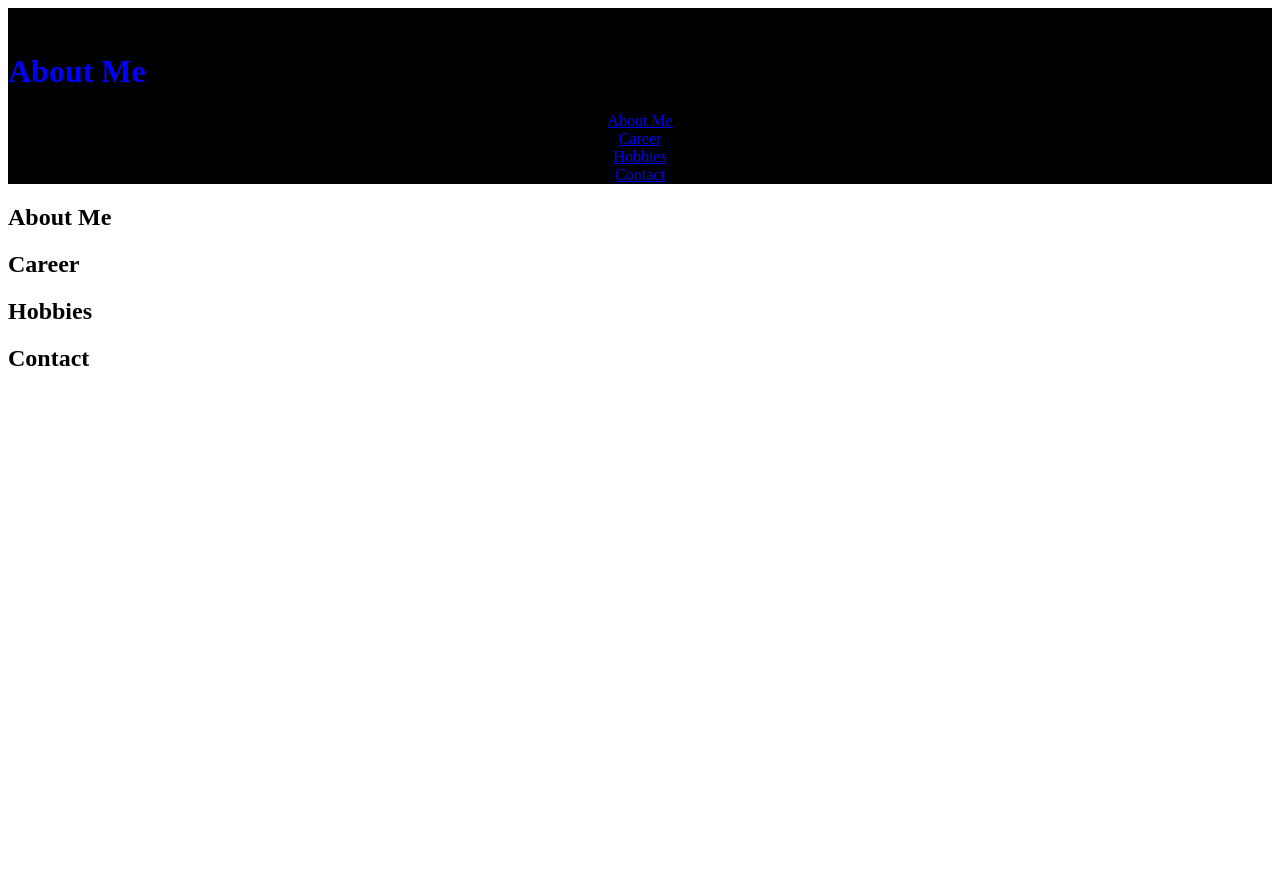
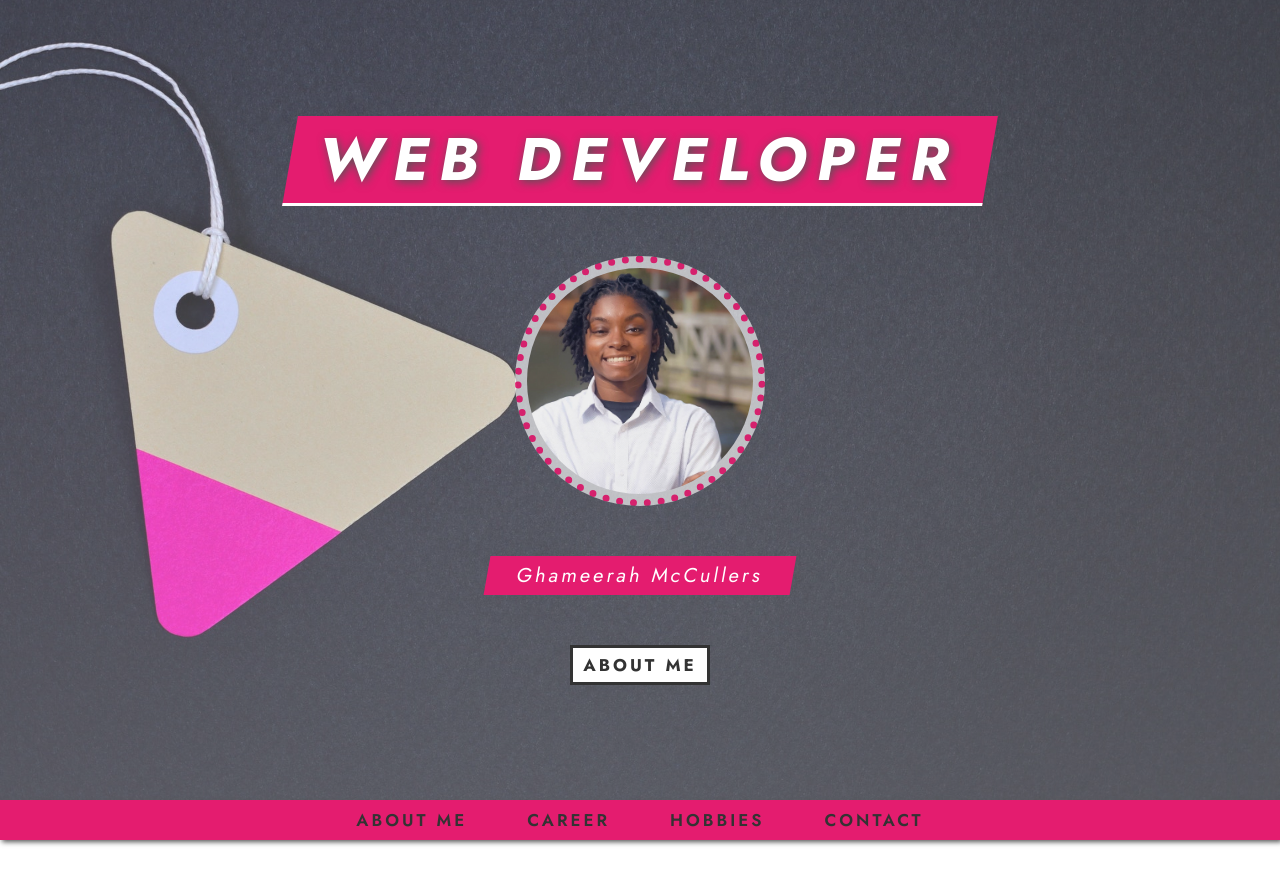
Before and after one commit to ameerrah9/about-me, a plain HTML site: page index.html in a window 1280 px wide. Shown: the top 884 px of the page. Before the commit the page ends 800 px from the top, so only its background shows below. Drawn offline with Linux system fonts and the light colour scheme.

Commit message:
Create Navbar

```diff
--- a/index.html
+++ b/index.html
@@ -7,180 +7,40 @@
     <meta name="viewport" content="width=device-width, initial-scale=1.0" />
     <title>About Me</title>
     <link href="styles.css" rel="stylesheet" />
+    <link rel="stylesheet" href="https://cdnjs.cloudflare.com/ajax/libs/font-awesome/6.1.1/css/all.min.css" integrity="sha512-KfkfwYDsLkIlwQp6LFnl8zNdLGxu9YAA1QvwINks4PhcElQSvqcyVLLD9aMhXd13uQjoXtEKNosOWaZqXgel0g==" crossorigin="anonymous" referrerpolicy="no-referrer"
+    />
+    <link rel="preconnect" href="https://fonts.googleapis.com" />
+    <link rel="preconnect" href="https://fonts.gstatic.com" crossorigin />
+    <link href="https://fonts.googleapis.com/css2?family=Jost:wght@100;200;300;400;500;600;700;800;900&display=swap" rel="stylesheet" />
 </head>
 
 <body>
-    <!-- Page Title -->
-    <header>
-        <h1>About Me</h1>
-        <nav>
-            <ul class="top-nav">
-                <li>
-                    <a href="#about">About Me</a>
-                </li>
-                <li>
-                    <a href="#career">Career</a>
-                </li>
-                <li>
-                    <a href="#hobbies">Hobbies</a>
-                </li>
-                <li>
-                    <a href="#contact">Contact</a>
-                </li>
-            </ul>
+    <div class="container">
+        <!-- Section 1 -->
+        <section class="section-1 center">
+            <h1 class="section-1-heading">Web Developer</h1>
+            <img src="images/profile.jpg" alt="Ghameerah McCullers" class="person-img" />
+            <h3 class="person-name">Ghameerah McCullers</h3>
+            <a href="#" class="section-1-btn">About Me</a>
+        </section>
+        <!-- End of Section 1-->
+
+        <!-- Navbar -->
+        <nav class="navbar center">
+            <a href="#" class="navbar-link">About Me</a>
+            <a href="#" class="navbar-link">Career</a>
+            <a href="#" class="navbar-link">Hobbies</a>
+            <a href="#" class="navbar-link">Contact</a>
         </nav>
-    </header>
+        <br /><br /><br /><br /><br /><br /><br /><br /><br /><br /><br /><br /><br /><br /><br /><br /><br /><br /><br /><br /><br /><br /><br /><br /><br /><br /><br /><br /><br /><br /><br /><br /><br /><br /><br /><br /><br /><br /><br /><br /><br
+        /><br /><br /><br /><br /><br /><br /><br /><br /><br />
+        <!-- End of Navbar -->
 
-    <!-- Main Body -->
-    <main>
-        <section id="about-me">
-            <h2>About Me</h2>
-        </section>
-        <section id="career">
-            <h2>Career</h2>
-        </section>
-        <section id="hobbies">
-            <h2>Hobbies</h2>
-        </section>
-    </main>
+        <!-- Section 2 -->
 
-    <footer>
-        <section id="contact">
-            <h2>Contact</h2>
-        </section>
-    </footer>
-    <!-- Lauren's Lesson Break -->
-    <!--
-    <header>
-        <h1>Hi, I'm Ghameerah</h1>
-        <img class="profile" src="src/profile.jpg" />
-        <nav>
-            <ul class="tabs">
-                <li class="tab">
-                    <a href="#about">About Me</a>
-                </li>
-                <li class="tab">
-                    <a href="#career">Career</a>
-                </li>
-                <li class="tab">
-                    <a href="#hobbies">Hobbies</a>
-                </li>
-                <li class="tab">
-                    <a href="#contact">Contact</a>
-                </li>
-            </ul>
-        </nav>
-    </header>
+        <!-- End of Section 2 -->
+    </div>
 
-    <section id="about">
-        <div>
-            <h1>About Me</h1>
-            <p>
-                I take a proactive and detailed approach to engineering software. I am a boot-camp graduate, full-stack web developer with a degree in Finance/business administration and experience managing customer service in the restaurant market. While attending Central
-                State University to obtain my B.S., Business Administration degree, I played collegiate D2 basketball and led the team to a championship. I’m an ATL-based software engineer currently working at Office Space. My professional interests are
-                back-end development and data visualization. I have previously worked at Popmenu and several startups. When not working, I enjoy watching sports and podcasting.
-            </p>
-        </div>
-    </section>
-
-    <section id="career">
-        <div>
-            <h3>Software Engineer</h3>
-            <div>
-                <a href="https://www.officespacesoftware.com/">Office Space Software</a
-          >
-        </div>
-        <ul>
-          <li>
-            Produce code that is scalable, readable, concise and maintainable
-            primarily in Ruby, React, JavaScript, Ruby on Rails and TypeScript.
-          </li>
-          <li>
-            Consistently meeting sprint requirements while Introducing minor
-            techdebt as well as providing ongoing maintenance, support, and
-            enhancements in existing systems and platforms using expertise in
-            networking, systems design, API design, and web security.
-          </li>
-          <li>
-            Communicates with APIs and manages database interactions, such as
-            race conditions, while cleaning up codebase through writing quality
-            code documentation, possessing the ability to debug and create unit
-            tests.
-          </li>
-          <li>
-            Contribute to the design, implementation, and operations utilizing
-            Ruby on Rails framework to ensure product stability and growth with
-            a team of 10 developers and product managers.
-          </li>
-          <li>
-            Collaborate closely with Product, Design, and partner Engineering
-            teams to deliver on the product roadmap.
-          </li>
-        </ul>
-      </div>
-
-      <div>
-        <span>August 2021 - Present</span>
-      </div>
-
-      <div>
-        <span>Atlanta, GA</span>
-      </div>
-
-      <div>
-        <h3>Software Engineering Intern</h3>
-        <div>
-          <a href="https://get.popmenu.com/">Popmenu</a>
-            </div>
-            <ul>
-                <li>
-                    Collaborated with Product Managers, UX/UI Designers, and other engineers to develop new features for both consumer-facing and client-facing products.
-                </li>
-                <li>
-                    Wrote clean, maintainable, and well-tested code, ensuring platform stability now and more easily expanding the product in the future using JavaScript frontend framework React.
-                </li>
-                <li>
-                    Provide ongoing maintenance, support, and enhancements in existing systems and platforms using Git versioning control.
-                </li>
-                <li>
-                    Developed validation methods in models to validate data input by users using the Ruby on Rails framework. Perform complex debugging of the errors in pages.
-                </li>
-            </ul>
-        </div>
-
-        <div>
-            <span>May 2021 - August 2021</span>
-        </div>
-
-        <div>
-            <span>Atlanta, GA</span>
-        </div>
-    </section>
-
-    <!-- <img class="hobby" src="/src/images.jpg" /> -->
-
-    <!-- <section id="hobbies">
-        <div>
-            <h1>Hobbies</h1>
-            <p>
-                When I am not coding, I enjoy playing and watching sports, music, art and podcasts.
-            </p>
-        </div>
-    </section>
-
-    <section id="contact">
-        <div>
-            <h1>Contact</h1>
-            <div>
-                Atlanta, GA · (404) 337-5601 ·
-                <a href="mailto:mccullers.ghameerah@gmail.com">mccullers.ghameerah@gmail.com</a
-          >
-        </div>
-        <div>
-          <a href="https://github.com/ameerrah9">GitHub</a>
-            </div>
-        </div>
-    </section> -->
     <script src="index.js"></script>
 </body>
 
--- a/styles.css
+++ b/styles.css
@@ -1,41 +1,130 @@
-/* .profile {
-    height: 100px;
-    width: auto;
-} */
+/* Reset and Common Styles */
 
 * {
-    background-image: url(src/fernando-hernandez-vSI8ASKyMJ8-unsplash.jpg);
-    background-repeat: no-repeat;
-    background-size: cover;
-    background-attachment: fixed;
-    background-position: center;
-    margin: 0, 0;
+    margin: 0;
+    padding: 0;
+    outline: none;
+    box-sizing: border-box;
+    text-decoration: none;
+    list-style-type: none;
+    font-family: 'Jost', sans-serif;
+    font-weight: 400;
 }
 
-header {
-    background-color: black;
-    padding-top: 24px;
+html {
+    font-size: 62.5%;
 }
 
-h1 {
-    margin: 0, 0;
-    color: blue;
+.center {
+    display: flex;
+    justify-content: center;
+    align-items: center;
 }
 
-img {
-    width: 100px;
+
+/* End of Reset an Common Styles */
+
+
+/* Section 1 */
+
+.section-1 {
+    width: 100%;
+    height: 100vh;
+    background: linear-gradient( rgba(255, 255, 255, 0.2), rgba(255, 255, 255, 0.3)), url(images/bg.jpg) center no-repeat;
+    background-size: cover;
+    flex-direction: column;
 }
 
-ul.top-nav {
-    list-style-type: none;
-    overflow: hidden;
-    background-color: black;
-    padding-left: 0;
-    text-align: center;
+.person-img {
+    /* width: 40vh;
+    height: 40vh; */
+    width: 25rem;
+    height: 25rem;
+    object-fit: cover;
+    border-radius: 50%;
+    border: 0.7rem dotted #e41c6f;
+    background-color: rgba(255, 255, 255, 0.7);
+    padding: 0.5rem;
+    opacity: 0.9;
 }
 
-ul.top-nav li {}
+.section-1-heading {
+    font-size: 6rem;
+    font-weight: 700;
+    color: #fff;
+    background-color: #e41c6f;
+    padding: 0 3rem;
+    margin-bottom: 5rem;
+    text-transform: uppercase;
+    letter-spacing: 1rem;
+    border-bottom: 0.3rem solid #fff;
+    text-shadow: 0.2rem 0.2rem 1rem #555;
+    transform: skew(-10deg);
+}
 
-ul.top-nav li {
-    /* display: ; */
+.person-name {
+    font-size: 2rem;
+    color: #fff;
+    background-color: #e41c6f;
+    margin: 5rem 0;
+    padding: 0.5rem 3rem;
+    letter-spacing: 0.3rem;
+    transform: skew(-10deg);
 }
+
+.section-1-btn {
+    font-size: 1.7rem;
+    font-weight: 700;
+    color: #333;
+    background-color: #fff;
+    border: 0.3rem solid #333;
+    padding: 0.5rem 1rem;
+    text-transform: uppercase;
+    letter-spacing: 0.3rem;
+}
+
+
+/* End of Section 1 */
+
+
+/* Navbar */
+
+.navbar {
+    width: 100%;
+    height: 4rem;
+    background-color: #e41c6f;
+    box-shadow: 0.2rem 0.2rem 0.5rem #555;
+}
+
+.navbar-link {
+    font-size: 1.7rem;
+    font-weight: 600;
+    color: #333;
+    margin: 0 3rem;
+    letter-spacing: 0.3rem;
+    text-transform: uppercase;
+    position: relative;
+    transition: color 0.2s;
+}
+
+.navbar-link:hover {
+    color: #fff;
+}
+
+.navbar-link::before {
+    content: '';
+    width: 0;
+    height: 0.2rem;
+    background-color: #fff;
+    position: absolute;
+    right: -15%;
+    bottom: -0.3rem;
+    transition: width 0.2s;
+}
+
+.navbar-link:hover::before {
+    width: 130%;
+}
+
+
+/* End of Navbar */
```
